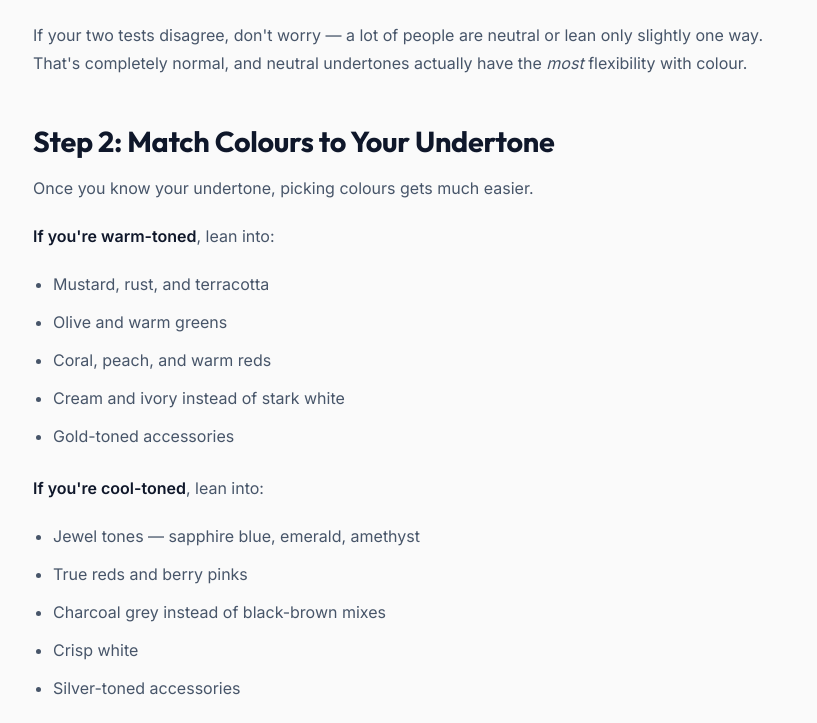
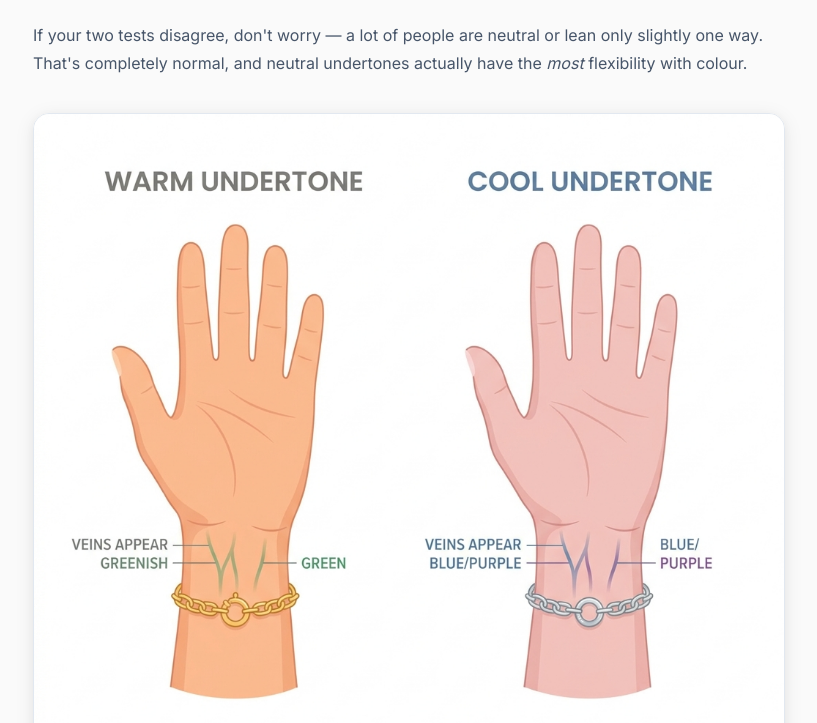
Before and after one commit to abdulghanysyed/colourity_web, a plain HTML site: page how-to-choose-right-color-outfit-for-your-face/index.html in a window 1280 px wide. Shown: the part 1193-1916 px from the top of the page, without its empty margins (231-1048 px from the left). Drawn offline with Linux system fonts and the light colour scheme.

Commit message:
feat: add educational illustrations to color outfit choosing guide

```diff
--- a/how-to-choose-right-color-outfit-for-your-face/index.html
+++ b/how-to-choose-right-color-outfit-for-your-face/index.html
@@ -98,6 +98,8 @@
 
     <p>If your two tests disagree, don't worry — a lot of people are neutral or lean only slightly one way. That's completely normal, and neutral undertones actually have the <em>most</em> flexibility with colour.</p>
 
+    <img src="undertone_tests.png" alt="Vein and jewellery tests to identify warm vs cool skin undertones" class="article-image" loading="lazy" />
+
     <h2>Step 2: Match Colours to Your Undertone</h2>
     <p>Once you know your undertone, picking colours gets much easier.</p>
 
@@ -125,6 +127,8 @@
       <li>You can borrow confidently from both the warm and cool lists above</li>
     </ul>
 
+    <img src="undertone_colors.png" alt="Warm vs cool skin tone colour palettes comparison" class="article-image" loading="lazy" />
+
     <h2>Step 3: Think About Contrast, Not Just Colour</h2>
     <p>Undertone tells you <em>which</em> colours suit you. Contrast tells you <em>how bold</em> those colours should be.</p>
     <ul>
@@ -133,6 +137,8 @@
     </ul>
 
     <p>This is why the same "correct" colour family can look different on two people with the same undertone — one might wear it in a bold, saturated version, the other in a soft, muted one.</p>
+
+    <img src="contrast_guide.png" alt="High contrast vs low contrast hair and skin tone styling illustration" class="article-image" loading="lazy" />
 
     <h2>A Simple Way to Check Yourself</h2>
     <p>The fastest way to see this in action: hold two different tops up to your face in daylight, one at a time, and look at your under-eye area and jawline.</p>
--- a/style.css
+++ b/style.css
@@ -1370,3 +1370,14 @@ section {
   color: var(--blue);
   text-decoration: underline;
 }
+
+/* --- Article Image styling --- */
+.article-image {
+  display: block;
+  max-width: 100%;
+  height: auto;
+  margin: 36px auto;
+  border-radius: var(--radius-md);
+  box-shadow: var(--shadow-md);
+  border: 1px solid var(--border);
+}
```
Also changed, not shown: how-to-choose-right-color-outfit-for-your-face/contrast_guide.png (added), how-to-choose-right-color-outfit-for-your-face/undertone_colors.png (added), how-to-choose-right-color-outfit-for-your-face/undertone_tests.png (added), 1 other file.
